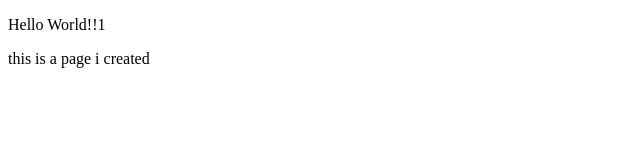
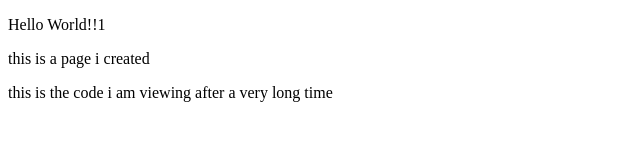
Before and after one commit to koriviRamanadh/learning_, a plain HTML site: page index.html in a window 1280 px wide. Shown: the whole page, without its empty margins (0-640 px from the left). Drawn offline with Linux system fonts and the light colour scheme.

Commit message:
modified the index.html

```diff
--- a/index.html
+++ b/index.html
@@ -6,5 +6,6 @@
 <body>
    <p>Hello World!!1 </p>
    <p>this is a page i created</p>
+   <p>this is the code i am viewing after a very long time </p>
 </body>
 </html>
```
